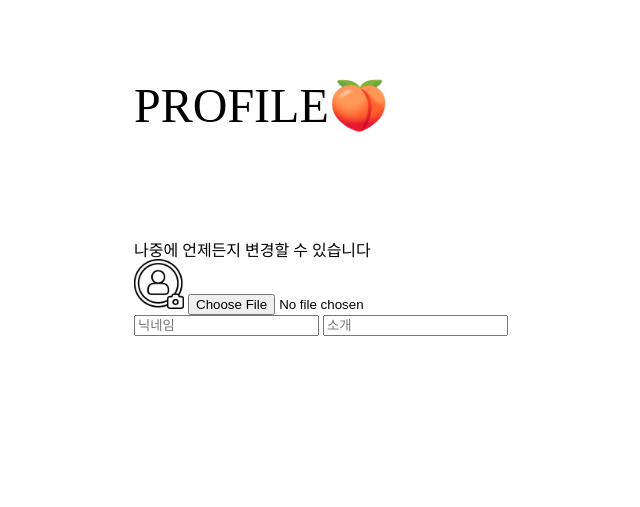
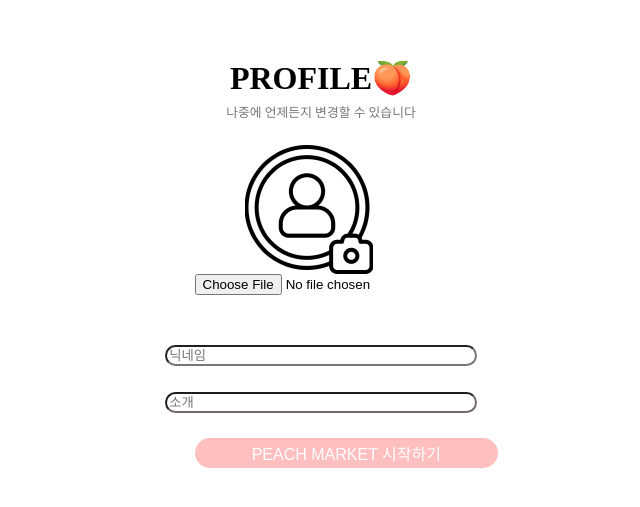
Before and after one commit to Pe-chesse/Peach-Fe, a plain HTML site: page profile.html in a window 1280 px wide. Shown: the part 135-642 px from the top of the page, without its empty margins (319-959 px from the left). Drawn offline with Linux system fonts and the light colour scheme.

Commit message:
Refactor(profile): Revamp layout and styling

```diff
--- a/css/profile.css
+++ b/css/profile.css
@@ -8,12 +8,65 @@ body {
   }
 
 h1 {
-    font-size: 3em;
-    margin-top: -30%;
-    margin-bottom: 30%;
+    font-weight: bold;
+    font-size: 2em;
+    display: flex;
+    justify-content: center;
+    align-items: center;
+    margin-bottom: 50%;
+}
+
+h3 {
+    font-size: 0.8em;
+    display: flex;
+    justify-content: center;
+    align-items: center;
+    margin-top: -45%;
+    color: #767676;
 }
 
 img {
-    width: 50px;
-    height: 50px;
+    display: flex;
+    justify-content: center;
+    align-items: center;
+    margin-left: 20%;
+    margin-top: 10%;
 }
+
+.InputText {
+    display: flex;
+    justify-content: center;
+    align-items: center;
+    flex-direction: column;
+    color: #767676;
+    margin-top: 20%;
+}
+
+#nickname {
+    margin-bottom: 10%;
+    width: 120%;
+    border-color: #767676;
+    border-radius: 15px;
+    width: 120%;
+}
+
+#introduce {
+    margin-bottom: 10%;
+    width: 120%;
+    border-color: #746969;
+    border-radius: 15px;
+}
+
+.start-btn input[type="button"] {
+    display: flex;
+    justify-content: center;
+    align-items: center;
+    background-color: #FFBFBF;
+    color: #fff;
+    border: none;
+    font-size: 16px;
+    border-radius: 15px;
+    cursor: pointer;
+    height: 30px;
+    width: 120%;
+  }
--- a/profile.html
+++ b/profile.html
@@ -18,11 +18,11 @@
     <input type="file" name="profile-img" id="profile-img" accept="image/*">
 </div>
 <div class="InputText">
-    <input type="text" placeholder="닉네임">
-    <input type="textarea" placeholder="소개">
+    <input type="text" placeholder="닉네임" id="nickname">
+    <input type="textarea" placeholder="소개" id="introduce">
 </div>
     <div class="start-btn">
-        <a href="home.html"></a>
+        <a href="home.html"><input type="button" value="PEACH MARKET 시작하기"></a>
     </div>
 </div>
 </body>
```
